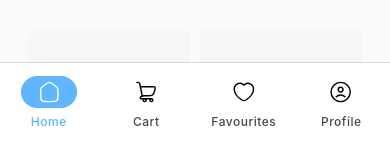
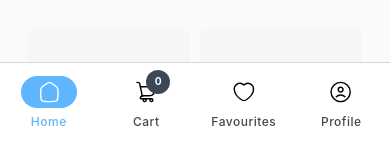
Before and after one commit to Japhetism/alphatwelveecommerce_mobile, a React Native app: screen /Tabs in a window 390 px wide. Shown: the part 692-841 px from the top of the page. Built offline with nearby package versions, Linux system fonts and the light colour scheme.

Commit message:
add cart count

```diff
--- a/src/components/navigation/bottomTab.tsx
+++ b/src/components/navigation/bottomTab.tsx
@@ -11,6 +11,7 @@ import CartScreen from '../../screens/cart';
 import FavouritesScreen from '../../screens/favourites';
 import ProductListScreen from '../../screens/products/list';
 import ProfileScreen from '../../screens/profile';
+import { useCart } from '../../context/cart';
 
 const Tab = createBottomTabNavigator();
 
@@ -27,6 +28,8 @@ const IconWithBackground: React.FC<{ active: boolean; children: React.ReactNode
 );
 
 const BottomTabs = () => {
+  const { uniqueItemCount } = useCart();
+
   return (
     <Tab.Navigator
       screenOptions={({ route }) => ({
@@ -39,7 +42,14 @@ const BottomTabs = () => {
               icon = <HomeIcon color={focused ? ACTIVE_ICON_COLOR : INACTIVE_ICON_COLOR} size={iconSize} />;
               break;
             case 'Cart':
-              icon = <CartIcon color={focused ? ACTIVE_ICON_COLOR : INACTIVE_ICON_COLOR} size={iconSize} />;
+              icon = (
+                <View>
+                  <CartIcon color={focused ? ACTIVE_ICON_COLOR : INACTIVE_ICON_COLOR} size={iconSize} />
+                  <View style={styles.badge}>
+                    <Text style={styles.badgeText}>{uniqueItemCount}</Text>
+                  </View>
+                </View>
+              );
               break;
             case 'Favourites':
               icon = <HeartIcon color={focused ? ACTIVE_ICON_COLOR : INACTIVE_ICON_COLOR} size={iconSize} />;
@@ -90,6 +100,26 @@ const styles = StyleSheet.create({
     lineHeight: 12,
     letterSpacing: 0.5,
   },
+  badge: {
+    position: 'absolute',
+    top: -10,
+    right: -12,
+    backgroundColor: '#3C4856',
+    borderRadius: 24,
+    minWidth: 24,
+    height: 24,
+    justifyContent: 'center',
+    alignItems: 'center',
+    paddingHorizontal: 4,
+    zIndex: 10,
+  },
+  badgeText: {
+    color: '#FFFFFF',
+    fontSize: 10.22,
+    fontWeight: '700',
+    textAlign: 'center',
+    lineHeight: 17.04,
+  },
 });
 
 export default BottomTabs;
--- a/src/hooks/useCart.ts
+++ b/src/hooks/useCart.ts
@@ -80,7 +80,6 @@ export const useCart = () => {
     );
   }, [cartItems]);
 
-  // Calculate shipping as 10% of total price
   const shippingCost = useMemo(() => {
     return subtotal * 0.1;
   }, [subtotal]);
@@ -88,6 +87,12 @@ export const useCart = () => {
   const totalCost = useMemo(() => {
     return subtotal + shippingCost;
   }, [subtotal, shippingCost]);
+
+  const cartItemCount = useMemo(() => {
+    return cartItems.reduce((count, item) => count + item.quantityOrdered, 0);
+  }, [cartItems]);
+
+  const uniqueItemCount = useMemo(() => cartItems.length, [cartItems]);
 
   return {
     cartItems,
@@ -99,5 +104,7 @@ export const useCart = () => {
     subtotal,
     shippingCost,
     totalCost,
+    cartItemCount,
+    uniqueItemCount,
   };
 };
--- a/src/types/index.tsx
+++ b/src/types/index.tsx
@@ -31,6 +31,8 @@ export type CartContextType = {
   subtotal: number;
   shippingCost: number;
   totalCost: number;
+  cartItemCount: number;
+  uniqueItemCount: number;
   cartItems: CartItem[];
   addToCart: (product: Product, quantity?: number) => void;
   removeFromCart: (productId: string) => void;
```
